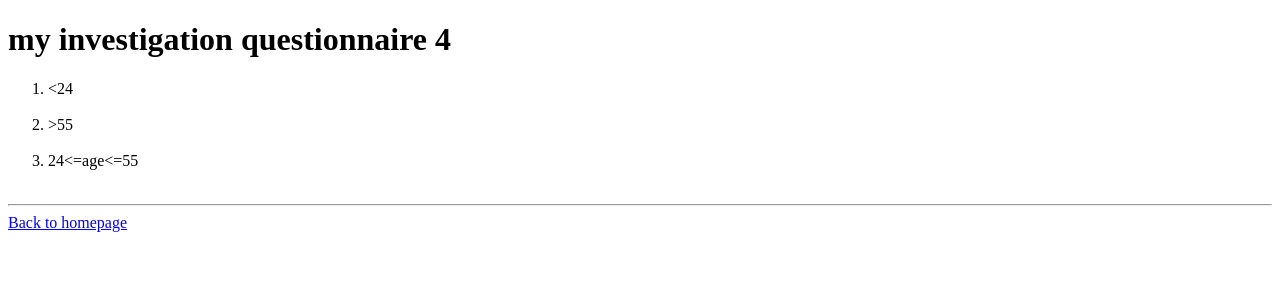
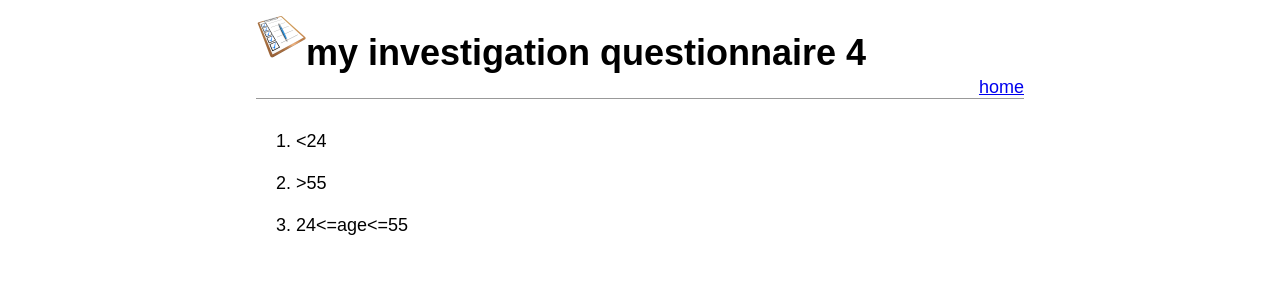
Before and after one commit to bon-six/thursday-class-django, a Django app: page /question/1/ in a window 1280 px wide. Shown: the top 300 px of the page. Run offline with Django 3.2, Linux system fonts and the light colour scheme; data comes from the database, SQL or seed files in the repository.

Commit message:
add app static

```diff
--- /dev/null
+++ b/QuestionApp/static/QuestionApp/css/style.css
@@ -0,0 +1,28 @@
+body {
+    font-family: 'Source Sans Pro', sans-serif;
+    font-size: 18px;
+    margin-left: 20%;
+    margin-right: 20%;
+}
+header {
+    border-bottom: 1px solid #999;
+    margin-bottom: 2rem;
+    display: flex;
+}
+.nav-left {
+    margin-right: auto;
+}
+.nav-right {
+    display: flex;
+    align-items: flex-end;
+}
+.img1 {
+    width: 100px;
+    height: auto;
+    float: left;
+}
+.img2 {
+    width: 50px;
+    height:auto;
+    float: left;
+}
--- a/QuestionApp/templates/QuestionApp/base.html
+++ b/QuestionApp/templates/QuestionApp/base.html
@@ -1,13 +1,24 @@
+{% load static %}
 <!DOCTYPE html>
 <html>
     <head>
         <title>my investigation questionnaire</title>
+        <link href="{% static 'QuestionApp/css/style.css' %}" type="text/css" rel="stylesheet">
     </head>
     <body>
-        <h1>
-            {% block header%}
-            {% endblock%}
-        </h1>
+        <header>
+            <div>
+                {% block logo %}
+                {% endblock %}
+            </div>
+            <div class="nav-left">
+                {% block header_content %}
+                {% endblock %}
+            </div>
+            <div class="nav-right">
+                <a href="{% url 'home' %}">home</a>
+            </div>
+        </header>
         <article>
             {% block content %}
             {% endblock %}
--- a/QuestionApp/templates/QuestionApp/detail.html
+++ b/QuestionApp/templates/QuestionApp/detail.html
@@ -1,7 +1,14 @@
 {% extends 'QuestionApp/base.html' %}
+{% load static %}
 
-{% block header%}
-    my investigation questionnaire 4
+{% block logo %}
+    <img class="img2" src="{% static 'QuestionApp/img/2.jpg' %}">
+{% endblock %}
+
+{% block header_content%}
+    <h1>
+        my investigation questionnaire 4
+    </h1>
 {% endblock%}
 
 {% block content %}
@@ -14,6 +21,5 @@
         There is no any options for this question.
     {% endif %}
 </ol>
-<hr>
-<a href= '{% url 'home' %}'>Back to homepage</a>
+
 {% endblock %}
```
Also changed, not shown: QuestionApp/templates/QuestionApp/home.html (+9 -2 lines), QuestionApp/static/QuestionApp/img/1.jpg (added), QuestionApp/static/QuestionApp/img/2.jpg (added).
